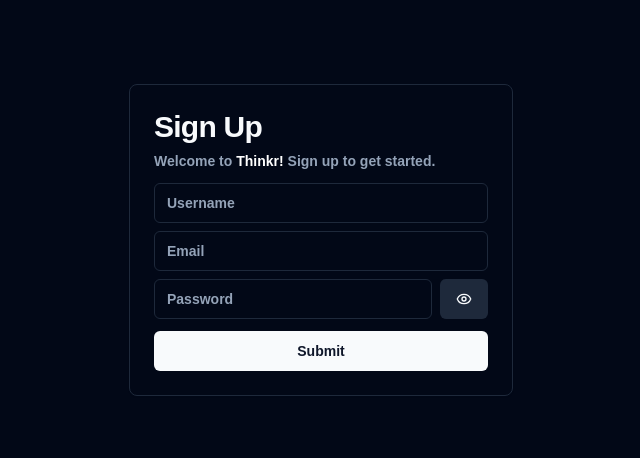
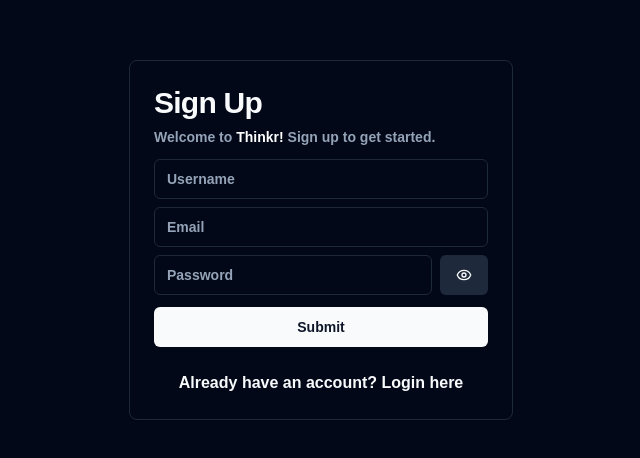
Before and after one commit to ishyverma/Thinkr, a Next.js app: page /signup in a window 1280 px wide. Shown: the part 160-618 px from the top of the page, without its empty margins (319-959 px from the left). Built offline with nearby package versions, Linux system fonts and the light colour scheme; a web font is replaced by a local one.

Commit message:
changed signup and signin

```diff
--- a/src/app/(auth)/signin/page.tsx
+++ b/src/app/(auth)/signin/page.tsx
@@ -4,6 +4,7 @@ import {
     Card,
     CardContent,
     CardDescription,
+    CardFooter,
     CardHeader,
     CardTitle,
 } from "@/components/ui/card"
@@ -25,6 +26,7 @@ import { useState } from "react";
 import { toast } from "@/hooks/use-toast";
 import { useRouter } from "next/navigation";
 import { signIn } from "next-auth/react";
+import Link from "next/link";
 
 const SignIn = () => {
     const [showPassword, setShowPassword] = useState(false)
@@ -118,6 +120,9 @@ const SignIn = () => {
                         </form>
                     </Form>
                 </CardContent>
+                <CardFooter className="flex justify-center items-center">
+                    <div>Don't have an account? <Link href={'/signup'} className="hover:underline">Sign up here</Link></div>
+                </CardFooter>
             </Card>
         </>
     );
--- a/src/app/(auth)/signup/page.tsx
+++ b/src/app/(auth)/signup/page.tsx
@@ -4,6 +4,7 @@ import {
     Card,
     CardContent,
     CardDescription,
+    CardFooter,
     CardHeader,
     CardTitle,
 } from "@/components/ui/card"
@@ -25,6 +26,7 @@ import { useState } from "react";
 import { FcGoogle } from "react-icons/fc";
 import axios, { AxiosError } from "axios";
 import { toast } from "@/hooks/use-toast";
+import Link from "next/link";
 
 const SignUp = () => {
     const [showPassword, setShowPassword] = useState(false)
@@ -123,6 +125,9 @@ const SignUp = () => {
                         </form>
                     </Form>
                 </CardContent>
+                <CardFooter className="flex justify-center items-center">
+                    <div>Already have an account? <Link href={"/signin"} className="hover:underline">Login here</Link></div>
+                </CardFooter>
             </Card>
         </>
     );
```
